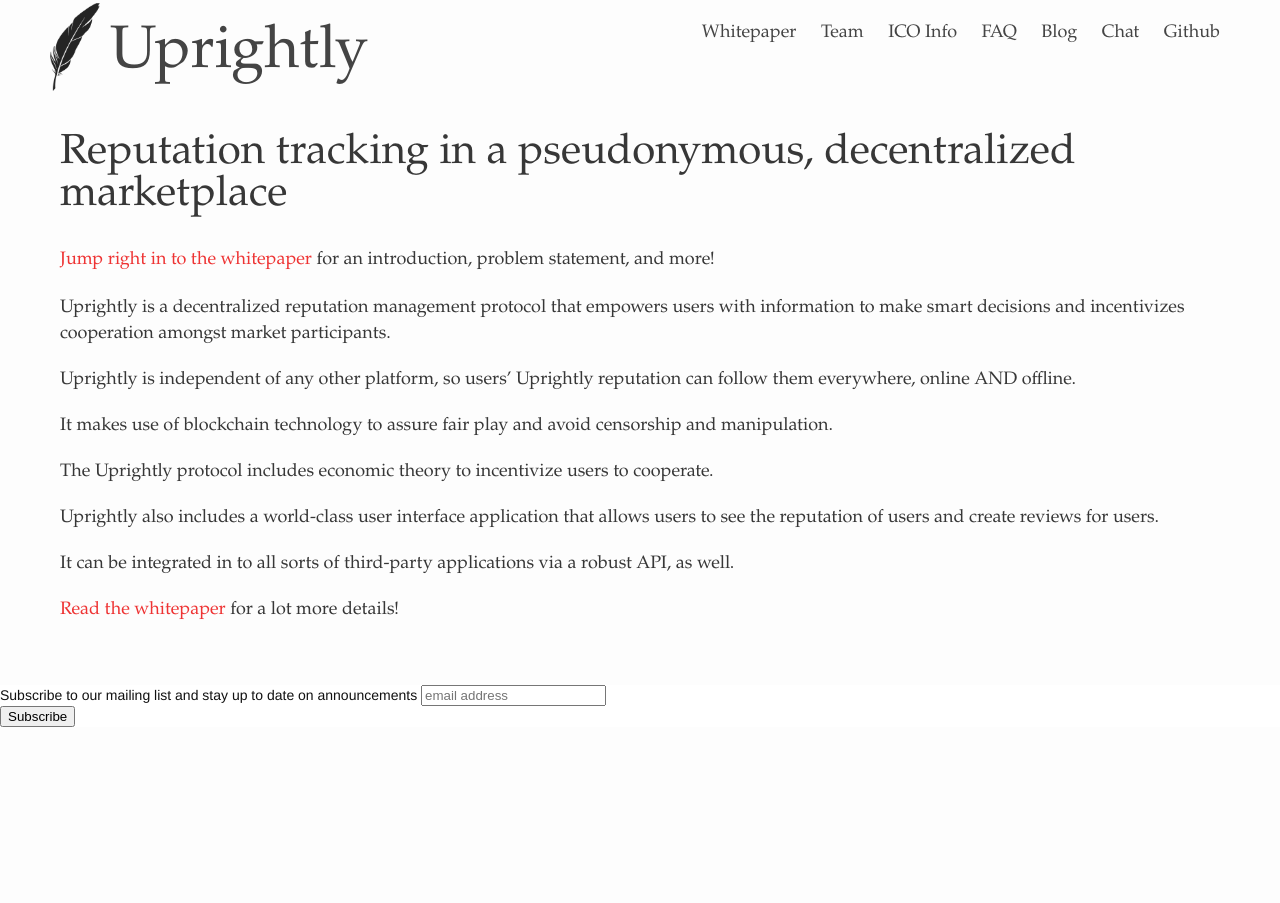
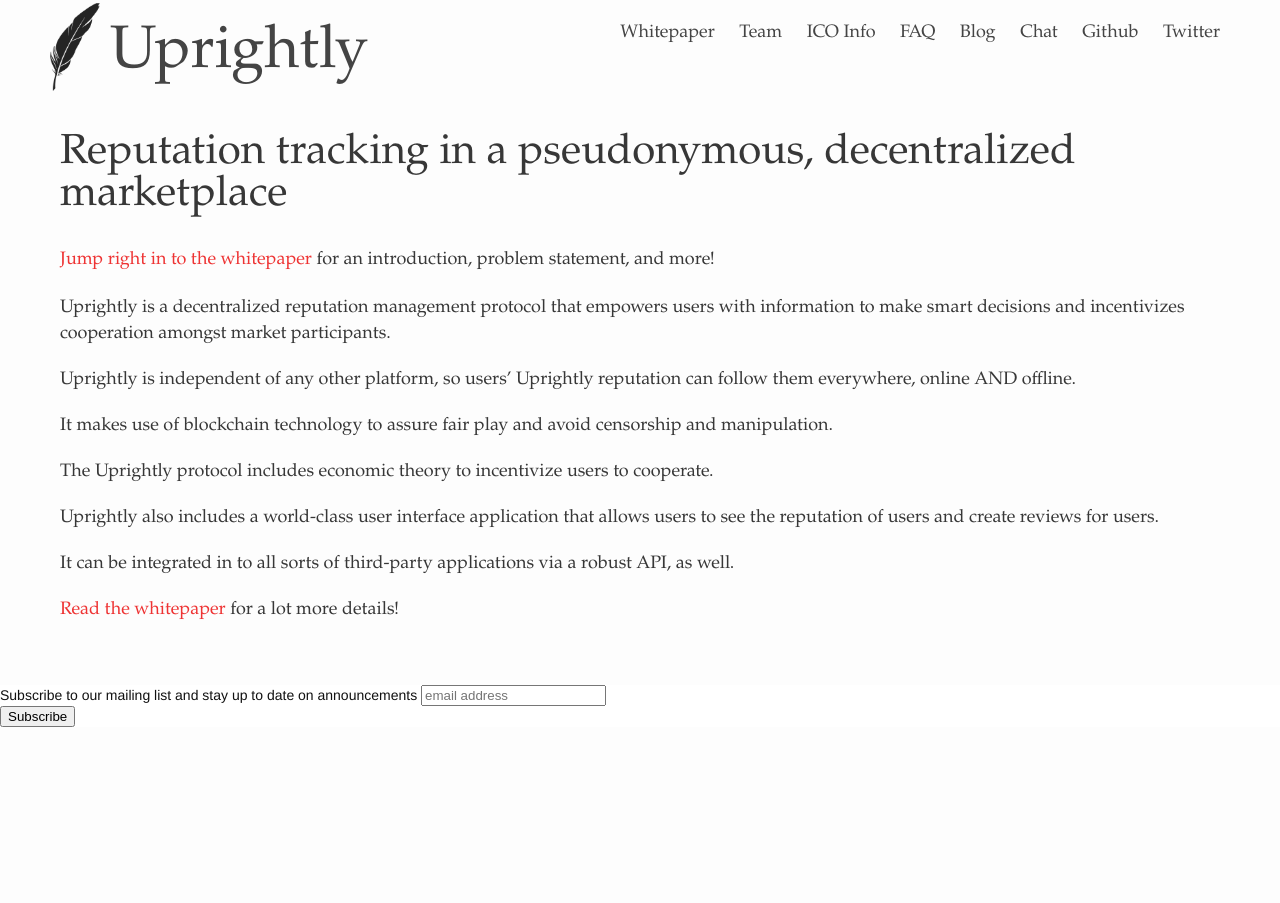
Before and after one commit to uprightly/website, a Jekyll site: the page built from index.md, in a window 1280 px wide. Built offline with Jekyll 4.4.1, drawn with Linux system fonts in a browser that asks for light colours; comment, search, counter and statistics services are not loaded.

Commit message:
add twitter

```diff
--- a/_includes/header.html
+++ b/_includes/header.html
@@ -12,6 +12,8 @@
             <a class="page-link" href="{{ site.baseurl }}/posts">Blog</a>
             <a class="page-link" target="_blank" href="https://join.slack.com/t/uprightly/shared_invite/enQtMzExMTc1OTI0MzEwLTFiNWI5NmRhYTQ5MjAzMzdiYmNiZDE2ODE2NTA3NDI3NTdiZGIwN2RkOTYxYTg1Mzg5NWQ0OWJiYjJiNWI1NGI">Chat</a>
             <a class="page-link" target="_blank" href="https://www.github.com/uprightly">Github</a>
+            <a class="page-link" target="_blank" href="https://twitter.com/Uprightly_UPT">Twitter</a>
+
 
         </nav>
 
```
